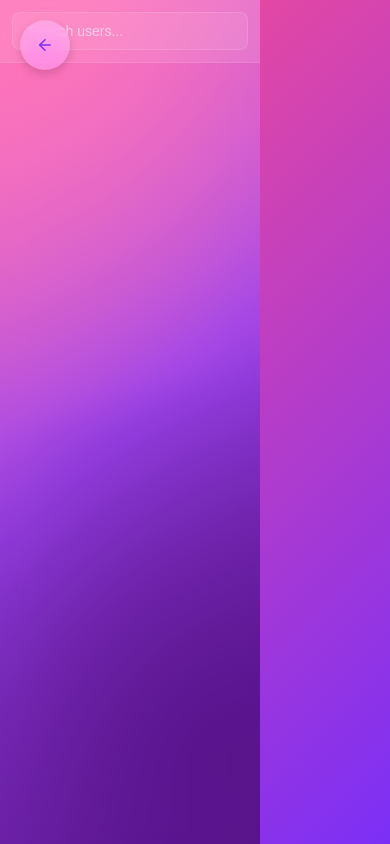
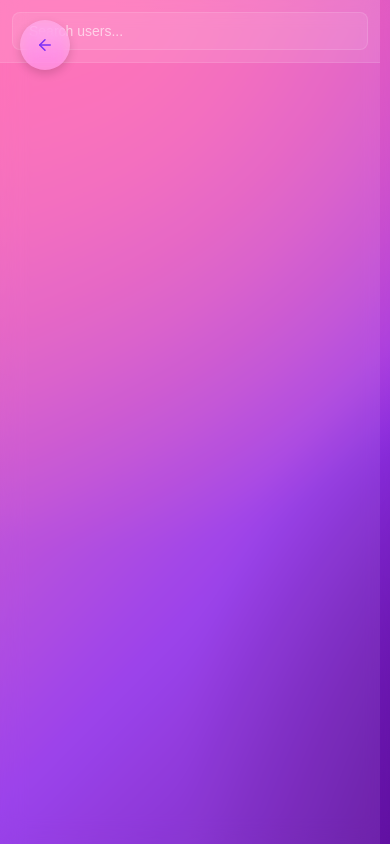
Before and after one commit to prithvirajx-max/Driftyy, a React (Vite) app: page /messages in a window 390 px wide. Built offline with nearby package versions, Linux system fonts and the light colour scheme.

Commit message:
Your update message

```diff
--- a/src/pages/Messages.module.css
+++ b/src/pages/Messages.module.css
@@ -620,3 +620,39 @@
     justify-content: center;
   }
 }
+
+/* --- Mobile Sliding Override Start ---*/
+@media (max-width: 768px) {
+  /* Container holds both panels side-by-side */
+  .mainContent {
+    width: 200vw !important;          /* two screens wide */
+    transform: translateX(0) !important;
+    transition: transform 0.3s ease-in-out;
+  }
+
+  /* Slide to the chat room when class added */
+  .mainContent.showChatRoom {
+    transform: translateX(-100vw) !important; /* reveal second half */
+  }
+
+  /* Each panel takes half of the container width (one screen) */
+  .chatList,
+  .chatRoom {
+    width: 100vw !important;
+    flex-shrink: 0 !important;
+    height: 100vh;
+    display: flex;
+    flex-direction: column;
+  }
+
+  /* Ensure chatRoom layering behaves */
+  .chatRoom {
+    position: relative !important;
+  }
+
+  /* Keep chatList visible (no display:none) so transform works */
+  .mainContent.showChatRoom .chatList {
+    display: flex !important;
+  }
+}
+/* --- Mobile Sliding Override End ---*/
```
